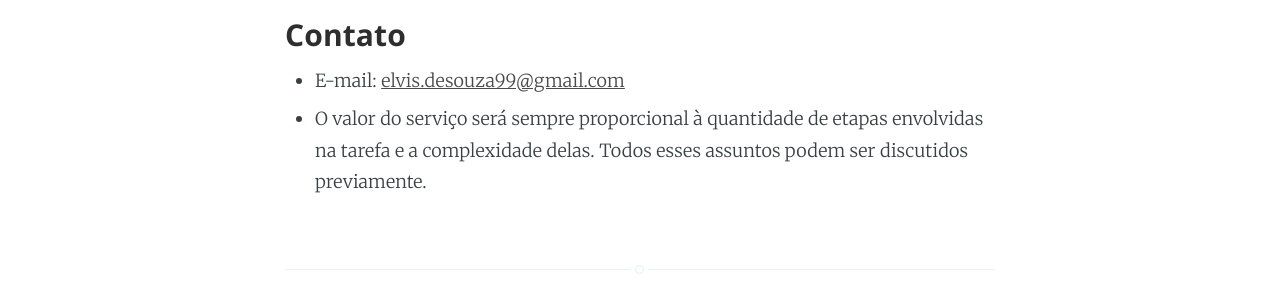
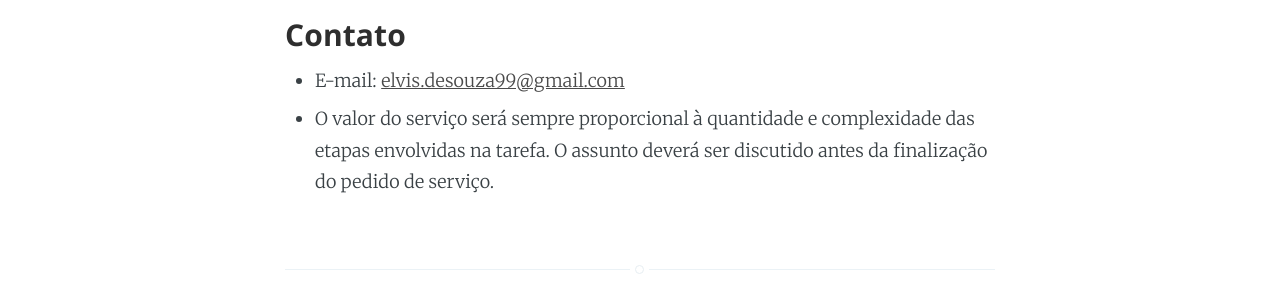
Before and after one commit to alvelvis/alvelvis.github.io, a Jekyll site: the page built from freela.md, in a window 1280 px wide. Shown: the part 2097-2397 px from the top of the page. Built offline with Jekyll 4.4.1, drawn with Linux system fonts in a browser that asks for light colours.

```diff
--- a/_config.yml
+++ b/_config.yml
@@ -8,7 +8,7 @@ logo: false
 paginate: 15
 baseurl: ""
 domain_name: "alvelvis.github.io"
-google_analytics: "UA-XXXXXXXX-X"
+google_analytics: "G-12ZKTMN0RJ"
 plugins: [jekyll-paginate]
 
 about: 'sobre'
--- a/assets/css/screen.css
+++ b/assets/css/screen.css
@@ -1208,8 +1208,8 @@ body:not(.post-template) .post-title {
     left: 0;
     right: 0;
     margin: 0 auto;
-    width: 190px;
-    height: 190px;
+    width: 180px;
+    height: 180px;
     border-radius: 100%;
     overflow: hidden;
     background: #fff;
--- a/freela.md
+++ b/freela.md
@@ -30,4 +30,4 @@ Nesses casos e em muitos outros, você está realizando uma tarefa repetitiva qu
 ### Contato
 
 - E-mail: [elvis.desouza99@gmail.com](mailto:elvis.desouza99@gmail.com)
-- O valor do serviço será sempre proporcional à quantidade de etapas envolvidas na tarefa e a complexidade delas. Todos esses assuntos podem ser discutidos previamente.
+- O valor do serviço será sempre proporcional à quantidade e complexidade das etapas envolvidas na tarefa. O assunto deverá ser discutido antes da finalização do pedido de serviço.
```
Also changed, not shown: _posts/2020-12-18-teaching-with-corpus.md (added, +20 -0 lines), aprenda-ingles.md (+2 -2 lines), assets/images/profile4.jpg (added).
